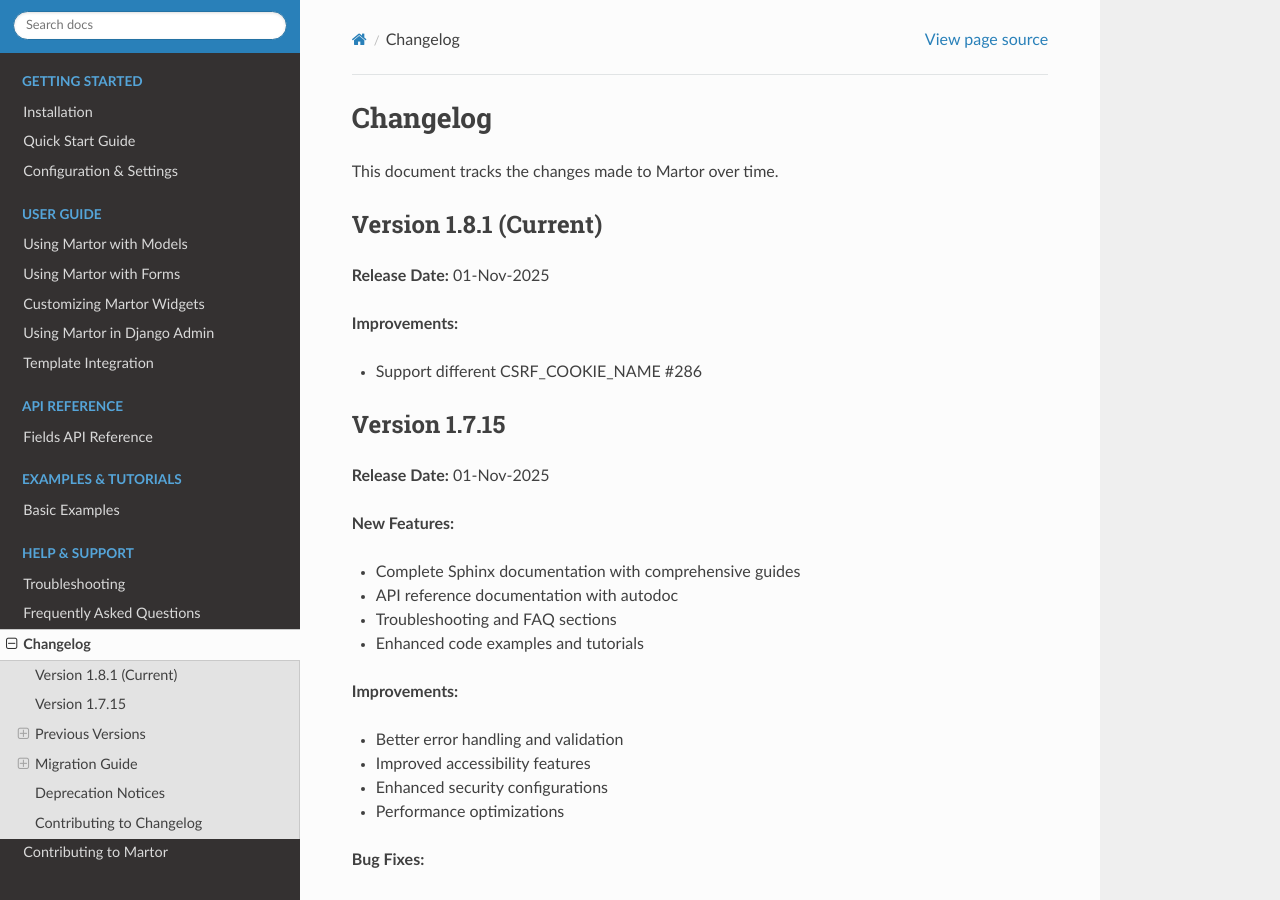
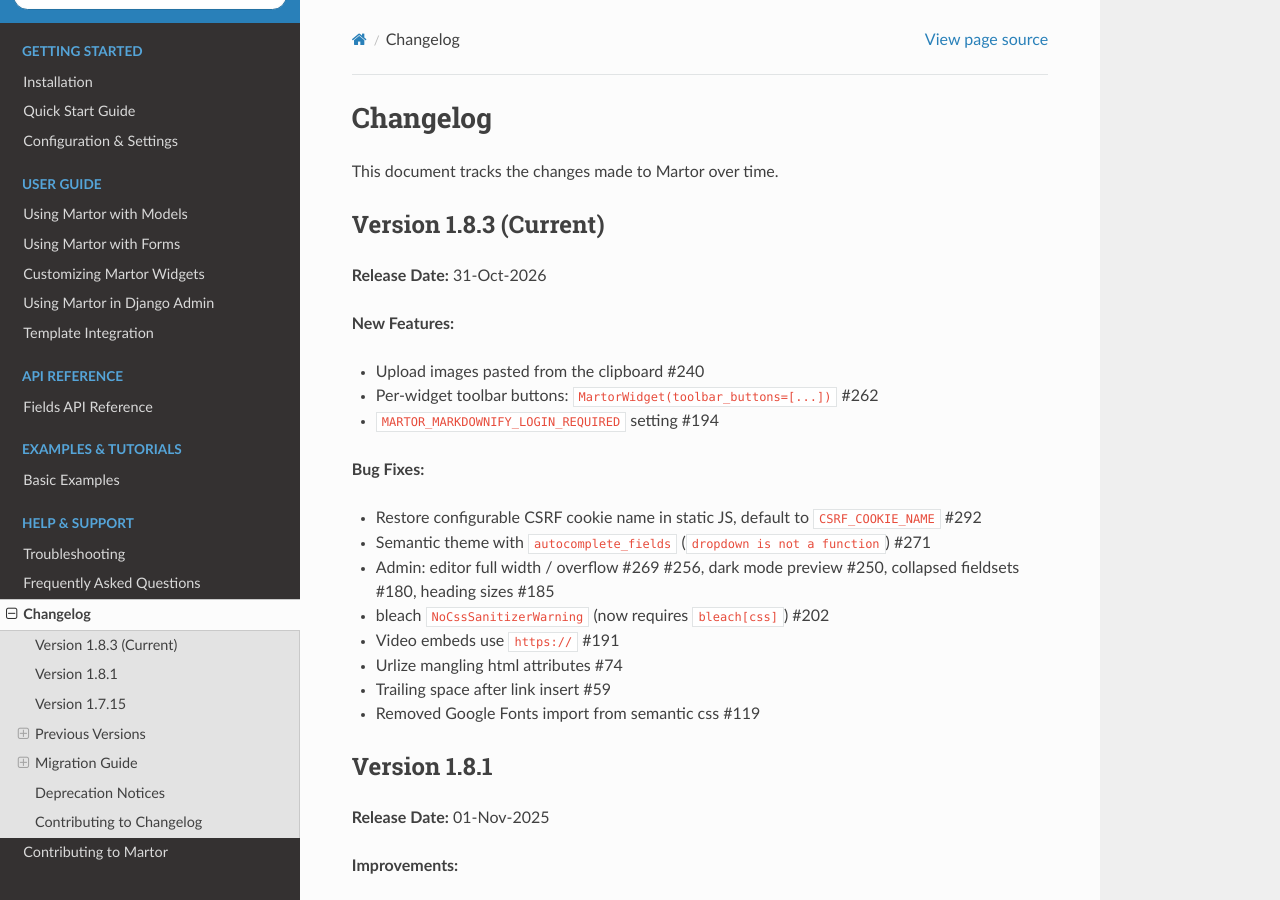
Before and after one commit to agusmakmun/django-markdown-editor, a Sphinx documentation site: the page built from docs/changelog.rst, in a window 1280 px wide and 900 px high. Built offline with Sphinx 7.4.7 and the Read the Docs theme 3.1.0, drawn with Linux system fonts in a browser that asks for light colours; pages that are not in the unit, such as notebooks, are missing from menus.

Commit message:
Release version 1.8.3
Co-Authored-By: Claude Opus 5.5 <noreply@anthropic.com>

```diff
--- a/docs/changelog.rst
+++ b/docs/changelog.rst
@@ -3,7 +3,29 @@ Changelog
 
 This document tracks the changes made to Martor over time.
 
-Version 1.8.1 (Current)
+Version 1.8.3 (Current)
+-------------------------
+
+**Release Date:** 31-Oct-2026
+
+**New Features:**
+
+* Upload images pasted from the clipboard #240
+* Per-widget toolbar buttons: ``MartorWidget(toolbar_buttons=[...])`` #262
+* ``MARTOR_MARKDOWNIFY_LOGIN_REQUIRED`` setting #194
+
+**Bug Fixes:**
+
+* Restore configurable CSRF cookie name in static JS, default to ``CSRF_COOKIE_NAME`` #292
+* Semantic theme with ``autocomplete_fields`` (``dropdown is not a function``) #271
+* Admin: editor full width / overflow #269 #256, dark mode preview #250, collapsed fieldsets #180, heading sizes #185
+* bleach ``NoCssSanitizerWarning`` (now requires ``bleach[css]``) #202
+* Video embeds use ``https://`` #191
+* Urlize mangling html attributes #74
+* Trailing space after link insert #59
+* Removed Google Fonts import from semantic css #119
+
+Version 1.8.1
 -------------------------
 
 **Release Date:** 01-Nov-2025
--- a/martor/__init__.py
+++ b/martor/__init__.py
@@ -1,4 +1,4 @@
-__version__ = "1.8.2"
-__release_date__ = "22-Jun-2026"
+__version__ = "1.8.3"
+__release_date__ = "31-Oct-2026"
 __author__ = "Agus Makmun (Summon Agus)"
 __author_email__ = "summon.agus@gmail.com"
```
